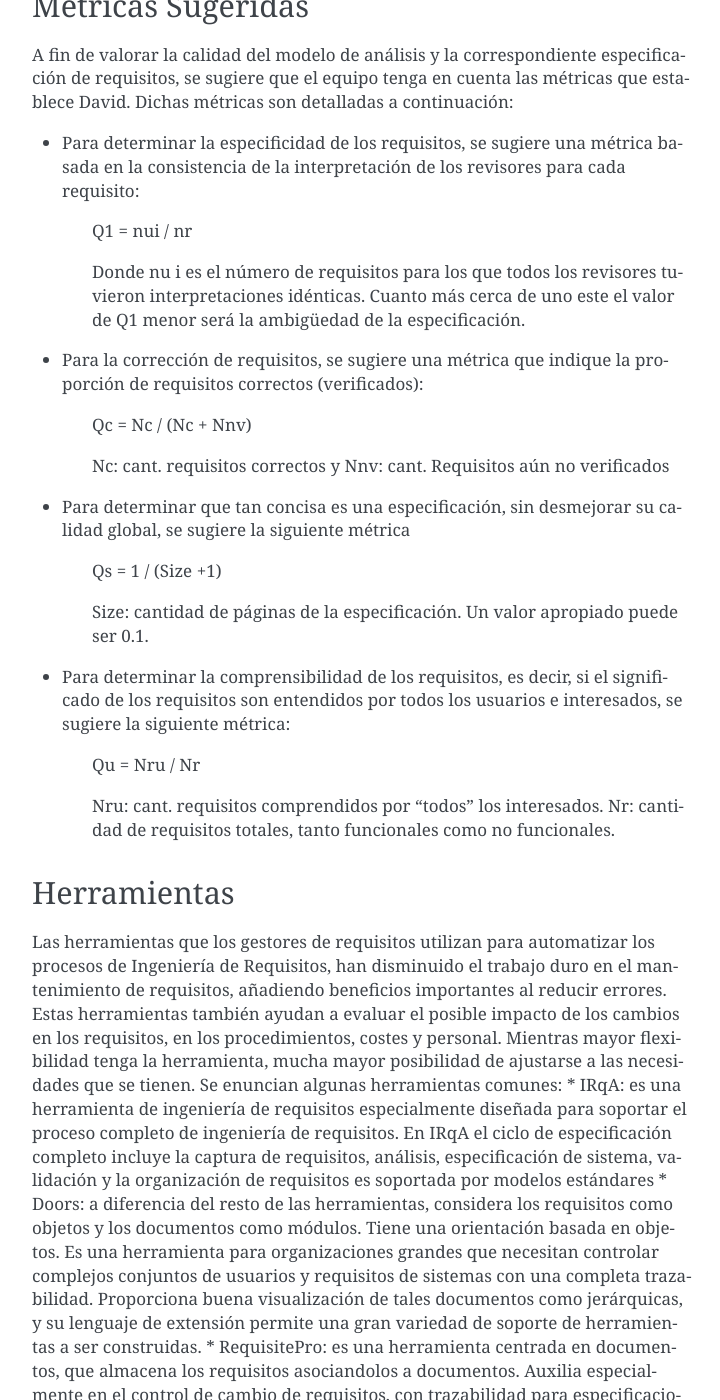
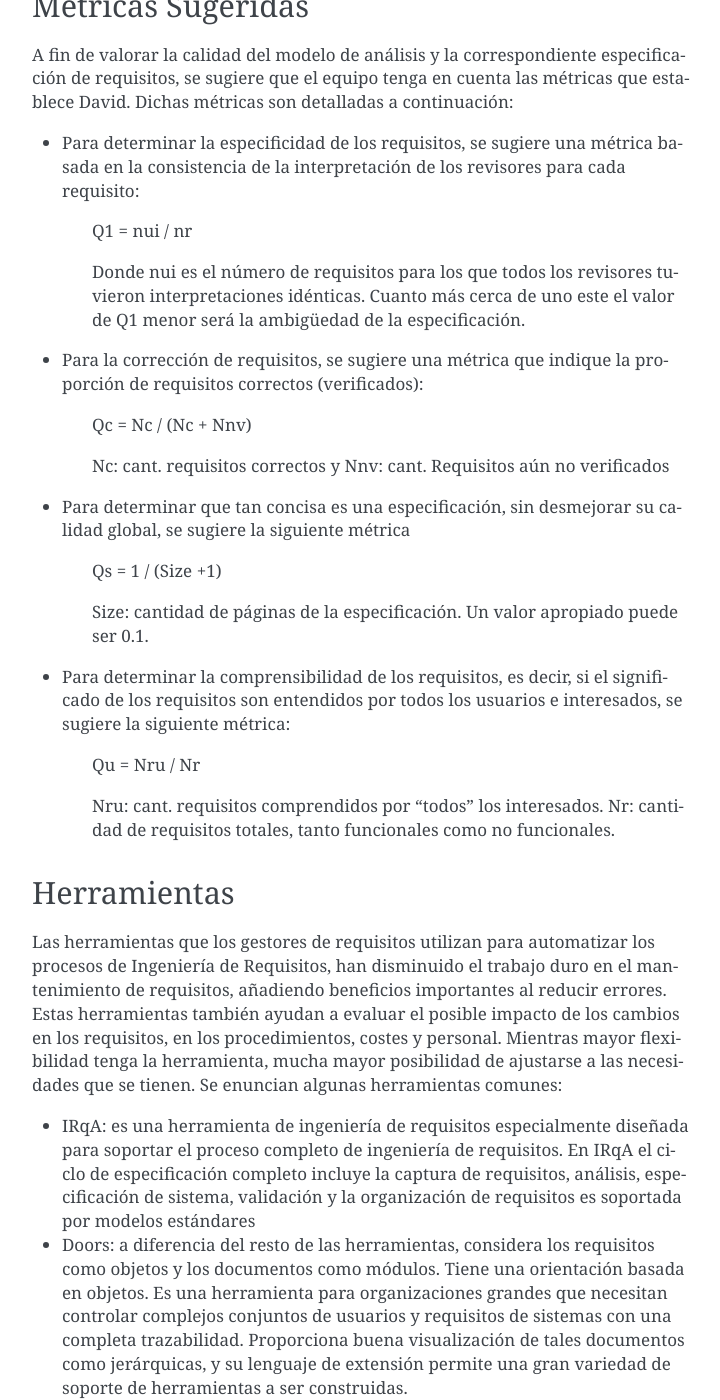
Before and after one commit to UNPSJB/ids3t, a Sphinx documentation site: the page built from PlanSQA/source/requerimientos.rst, in a window 1280 px wide and 1400 px high, scrolled down 4761 px. Shown: the whole window, without its empty margins (388-1108 px from the left). Built offline with Sphinx 7.4.7, drawn with Linux system fonts in a browser that asks for light colours; some of the changed lines change nothing that is shown; some of the changed text lies outside the part shown.

Commit message:
Ingenieria de requerimientos
Close: #2

```diff
--- a/PlanSQA/source/requerimientos.rst
+++ b/PlanSQA/source/requerimientos.rst
@@ -43,19 +43,17 @@
 
 *Trazabilidad*: Para mantener la trazabilidad, los requisitos deben estar convenientemente trazados hacia adelante y hacia atrás en el proceso de desarrollo. Así, se suelen mantener las trazas hacia:
 
-    - Autores: son los autores del requisito. Lo habitual es atribuir los requisitos con el nombre y organización a la que pertenecen las personas que lo han redactado. Esta información es importante para poder gestionar posibles disconformidades de calidad de los requisitos y para solventar dudas o conflictos que puedan surgir.
 
-    - Fuentes: son las personas (casi siempre clientes y/o usuarios) o documentos que han proporcionado información sobre el requisito. Esta información es importante para poder solventar posibles dudas o conflictos que puedan surgir.
-
-    - Dependencias: otros productos de desarrollo de los que depende el requisito. Es el concepto más habitual de trazabilidad, en el que se atribuyen los requisitos con la información de otros productos de desarrollo que, en caso de cambio, podrían tener impacto sobre el requisito. Esta información es fundamental para poder realizar un análisis de impacto de un cambio dentro del Procedimiento de control de cambios establecido en el proyecto.
+    * Autores: son los autores del requisito. Lo habitual es atribuir los requisitos con el nombre y organización a la que pertenecen las personas que lo han redactado. Esta información es importante para poder gestionar posibles disconformidades de calidad de los requisitos y para solventar dudas o conflictos que puedan surgir.
+    * Fuentes: son las personas (casi siempre clientes y/o usuarios) o documentos que han proporcionado información sobre el requisito. Esta información es importante para poder solventar posibles dudas o conflictos que puedan surgir.
+    * Dependencias: otros productos de desarrollo de los que depende el requisito. Es el concepto más habitual de trazabilidad, en el que se atribuyen los requisitos con la información de otros productos de desarrollo que, en caso de cambio, podrían tener impacto sobre el requisito. Esta información es fundamental para poder realizar un análisis de impacto de un cambio dentro del Procedimiento de control de cambios establecido en el proyecto.
 
 La información de las dependencias no siempre se muestra asociada a cada requisito, sino que es habitual representarla en forma de matriz de trazabilidad o de listas de trazabilidad.
 
 *Importancia*: La importancia de un requisito indica la relevancia del requisito para los clientes y usuarios, y suele estar relacionada con la importancia de los objetivos de negocio que el requisito ayuda a cumplir. La importancia se suele expresar de diversas formas:
 
-    - Valores numéricos: se asigna un valor numérico a la importancia del requisito, normalmente entre 0 y 3 o entre 0 y 5. Algunas propuestas asumen que el valor mínimo (cero o uno normalmente) es la máxima importancia, mientras que otras asumen que es el valor máximo el que representa la importancia.
-
-    - Valores enumerados: se crea una escala de prioridad con valores como alta, media y baja. También se pueden usar una escala ordinal con literales con expresiones como vital, importante y prescindible y se asigna a cada requisito un valor. Puede existir una correspondencia directa con valores numéricos (por ejemplo alta = 0, media = 1 y baja = 2).
+    * Valores numéricos: se asigna un valor numérico a la importancia del requisito, normalmente entre 0 y 3 o entre 0 y 5. Algunas propuestas asumen que el valor mínimo (cero o uno normalmente) es la máxima importancia, mientras que otras asumen que es el valor máximo el que representa la importancia.
+    * Valores enumerados: se crea una escala de prioridad con valores como alta, media y baja. También se pueden usar una escala ordinal con literales con expresiones como vital, importante y prescindible y se asigna a cada requisito un valor. Puede existir una correspondencia directa con valores numéricos (por ejemplo alta = 0, media = 1 y baja = 2).
 
 *Estabilidad*: La estabilidad de un requisito indica una estimación de la probabilidad de que el requisito no cambie durante el resto del desarrollo. Este atributo es especialmente interesante para detectar posibles fuentes de cambios en un proyecto y prepararse para ello. Puede expresarse como un valor numérico (como un porcentaje de probabilidad por ejemplo) o como un valor enumerado (por ejemplo: alta, media o baja).
 
@@ -108,7 +106,7 @@
 
     Q1 = nui / nr
 
-    Donde nu i es el número de requisitos para los que todos los revisores tuvieron interpretaciones idénticas. Cuanto más cerca de uno este el valor de Q1 menor será la ambigüedad de la especificación.
+    Donde nui es el número de requisitos para los que todos los revisores tuvieron interpretaciones idénticas. Cuanto más cerca de uno este el valor de Q1 menor será la ambigüedad de la especificación.
 
 * Para la corrección de requisitos, se sugiere una métrica que indique la proporción de requisitos correctos (verificados):
 
@@ -135,6 +133,7 @@
 Las herramientas que los gestores de requisitos utilizan para automatizar los procesos de Ingeniería de Requisitos, han disminuido el trabajo duro en el mantenimiento de requisitos, añadiendo beneficios importantes al reducir errores. Estas herramientas también ayudan a evaluar el posible impacto de los cambios en los requisitos, en los procedimientos, costes y personal.
 Mientras mayor flexibilidad tenga la herramienta, mucha mayor posibilidad de ajustarse a las necesidades que se tienen.
 Se enuncian algunas herramientas comunes:
+
 * IRqA: es una herramienta de ingeniería de requisitos especialmente diseñada para soportar el proceso completo de ingeniería de requisitos. En IRqA el ciclo de especificación completo incluye la captura de requisitos, análisis, especificación de sistema, validación y la organización de requisitos es soportada por modelos estándares
 * Doors: a diferencia del resto de las herramientas, considera los requisitos como objetos y los documentos como módulos. Tiene una orientación basada en objetos. Es una herramienta para organizaciones grandes que necesitan controlar complejos conjuntos de usuarios y requisitos de sistemas con una completa trazabilidad. Proporciona buena visualización de tales documentos como jerárquicas, y su lenguaje de extensión permite una gran variedad de soporte de herramientas a ser construidas.
 * RequisitePro: es una herramienta centrada en documentos, que almacena los requisitos asociandolos a documentos. Auxilia especialmente en el control de cambio de requisitos, con trazabilidad para especificaciones de software y pruebas.
```
